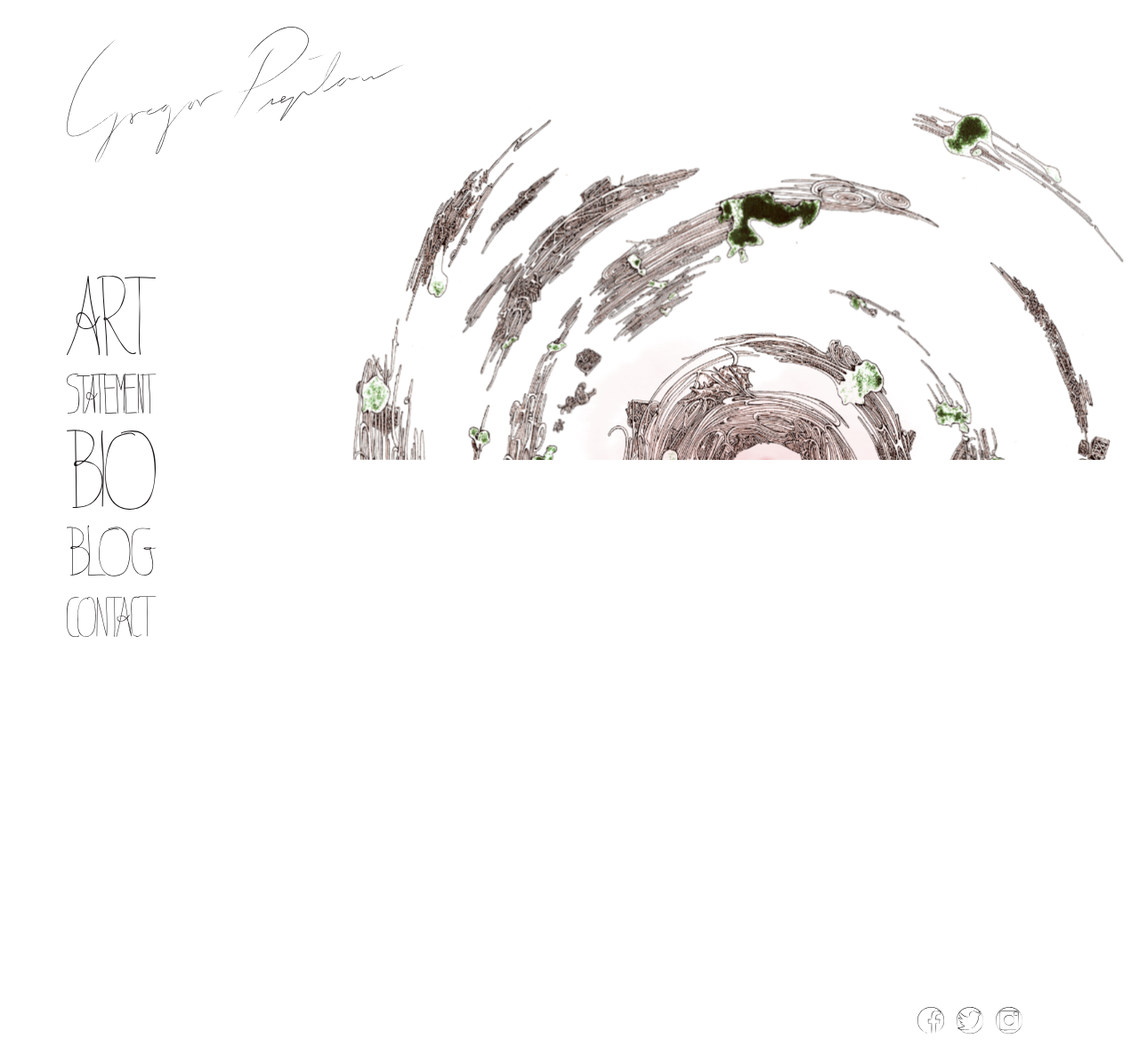
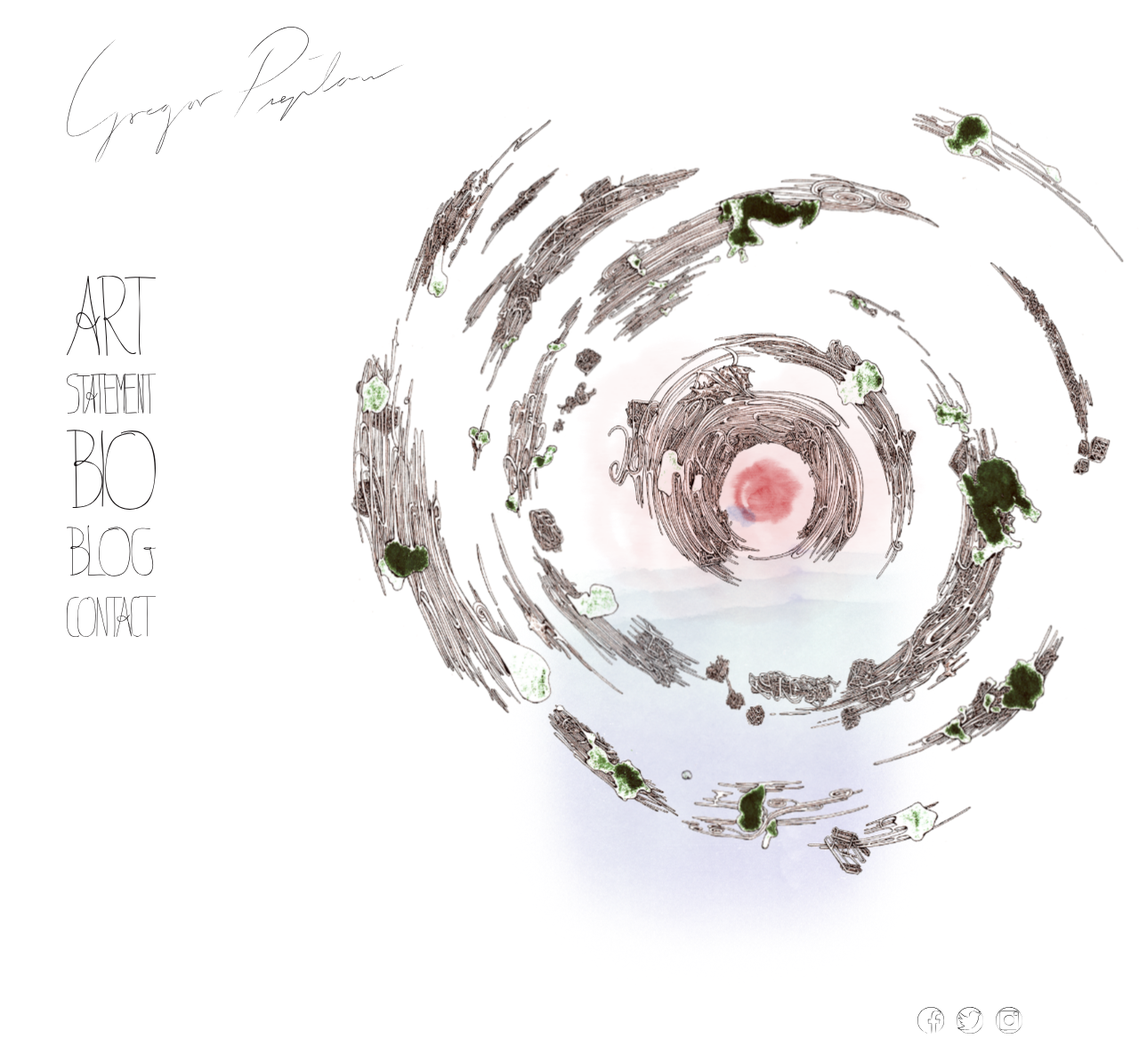
Before and after one commit to gregorpieplow/gregorpieplow.github.io, a Jekyll site: the page built from index.html, in a window 1280 px wide. Shown: the whole page at 89% size. Built offline with Jekyll 4.4.1, drawn with Linux system fonts in a browser that asks for light colours.

Commit message:
Update parallaximgs.css

```diff
--- a/css/parallaximgs.css
+++ b/css/parallaximgs.css
@@ -26,10 +26,6 @@ ul {
 
     /*image layers*/
 
-    .scene{
-        overflow: hidden;
-        position: relative;
-    }
 
     .scene li div{
         background-repeat: no-repeat;
```
